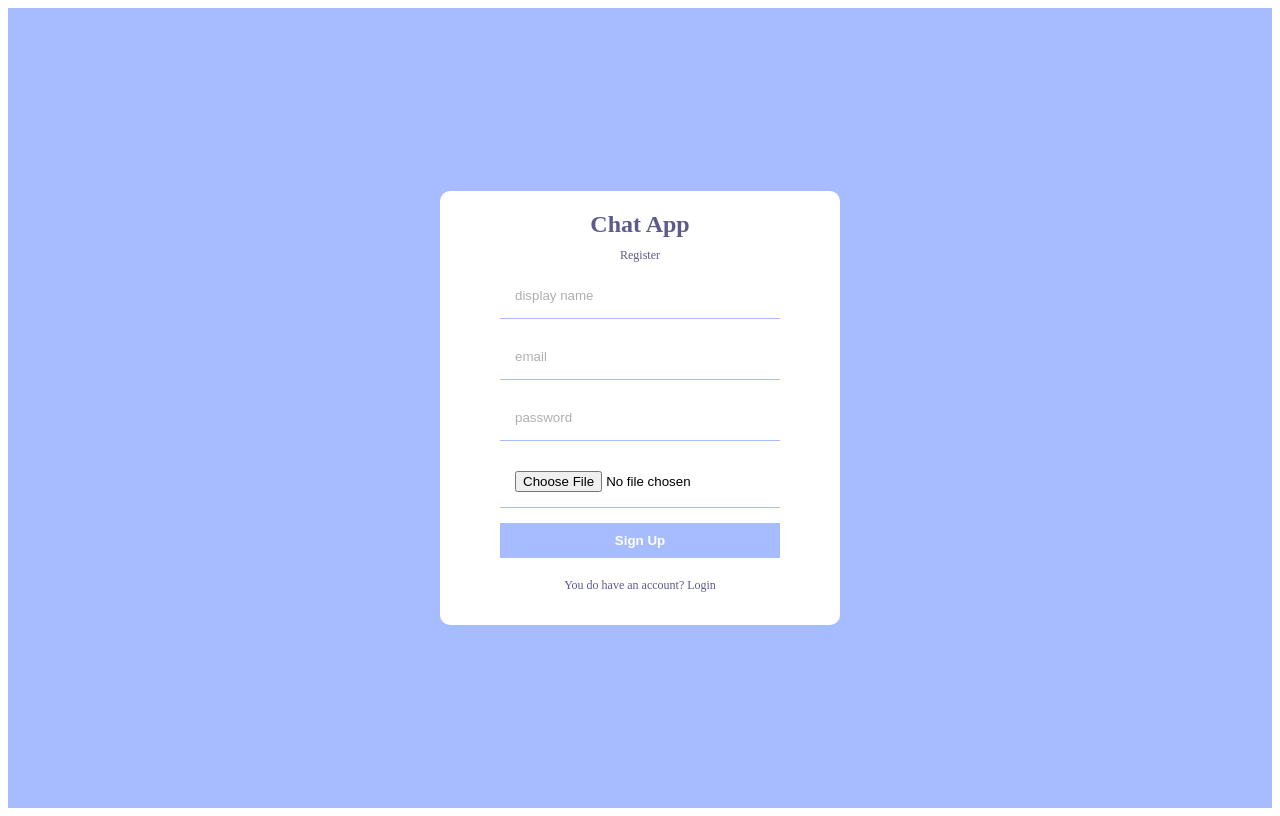
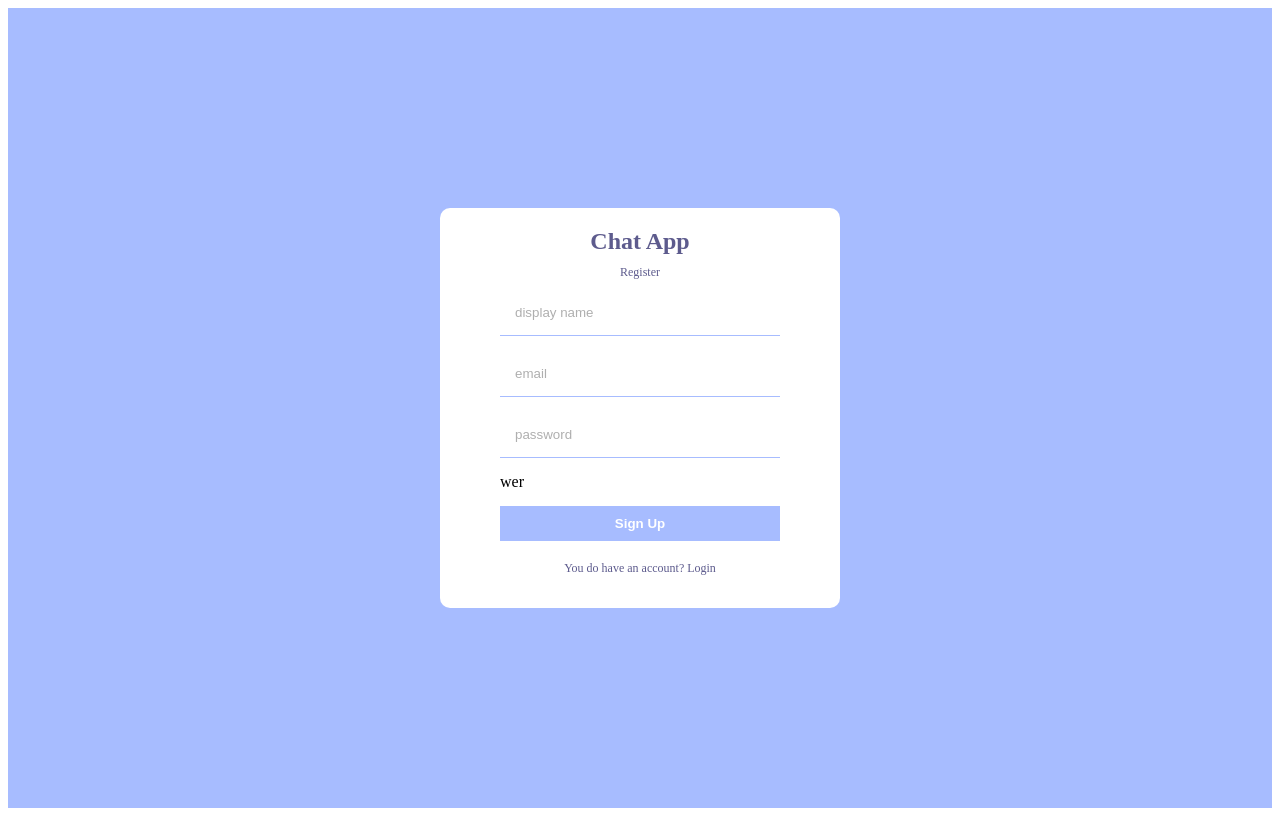
Before and after one commit to Patrick-Ngige/Chat-App, a React (Create React App) app: page / in a window 1280 px wide. Built offline with nearby package versions, Linux system fonts and the light colour scheme.

Commit message:
hiding the file input and replacing it with an image icon

```diff
--- a/src/pages/Register.jsx
+++ b/src/pages/Register.jsx
@@ -11,7 +11,8 @@
             <input type='text' placeholder='display name'/>
             <input type='email' placeholder='email'/>
             <input type='password' placeholder='password'/>
-            <input type="file" />
+            <input style={{display:"none"}} type="file" id='file' />
+            <label htmlFor="file">wer</label>
             <button>Sign Up</button>
         </form>
         <p>You do have an account? Login</p>
```
